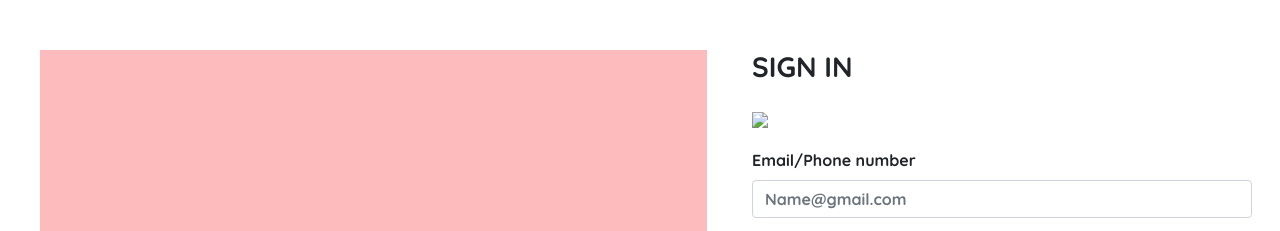
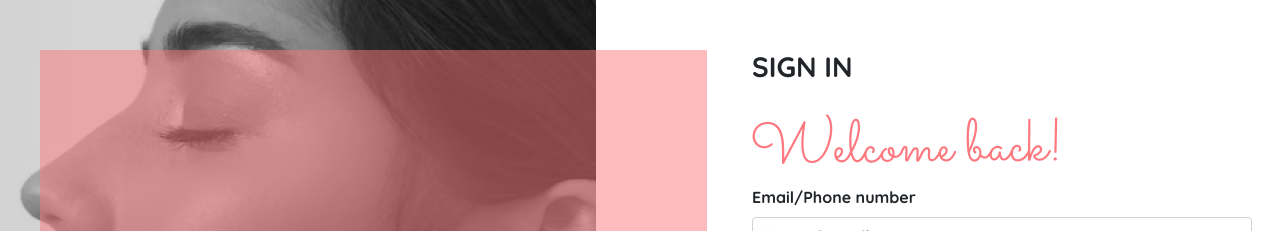
Before and after one commit to 4701104146/Project-MindX, a plain HTML site: page signin.html in a window 1280 px wide. Shown: the top 231 px of the page. Drawn offline with nearby package versions, Linux system fonts and the light colour scheme; files whose address does not match are found by name.

Commit message:
Add Picture Login

```diff
--- a/signin.html
+++ b/signin.html
@@ -26,7 +26,7 @@
 
             <div class="form-control-signin">
                 <h3>SIGN IN</h3>
-                <img src="/image/welcomeback.png" class="logo">
+                <img src="Assest/Image/login/welcomeback.png" class="logo">
                 <div class="formSignIn">
                     <div class="mb-3">
                         <label for="exampleFormControlInput1" class="form-label">Email/Phone number</label>
```
Also changed, not shown: Assest/Image/login/aura.png (added), Assest/Image/login/keep-going-on!.png (added), Assest/Image/login/material-symbols_add-circle-rounded.png (added), Assest/Image/login/nice-to-see-you!.png (added), Assest/Image/login/pexels-photo-by-cottonbro-studio (1).png (added), Assest/Image/login/pexels-photo-by-cottonbro-studio (3).png (added), Assest/Image/login/pexels-photo-by-cottonbro-studio.png (added), Assest/Image/login/ph_upload-simple-fill.png (added), Assest/Image/login/rectangle-38 (1).png (added), Assest/Image/login/rectangle-38 (2).png (added), Assest/Image/login/unsplash_a7rkosfjrg0.png (added), Assest/Image/login/welcomeback.png (added), Assest/Image/login/you-did-it!.png (added).
